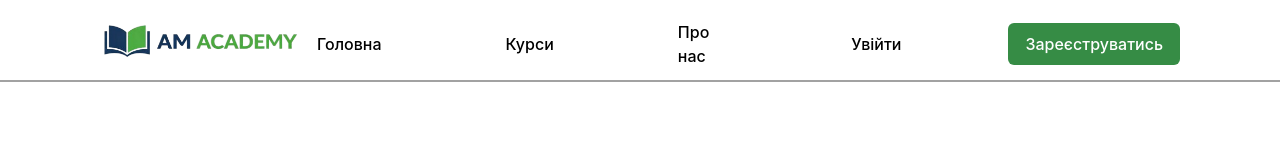
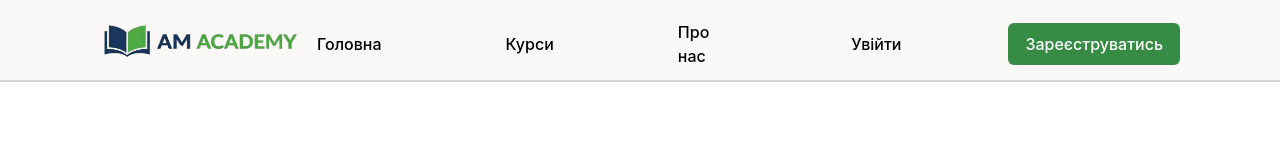
Before and after one commit to HECKONCHIK/AM-Academy, a website: page src/app/index.html in a window 1280 px wide. Drawn offline with nearby package versions, Linux system fonts and the light colour scheme; files that its build step writes are made by us from their sources.

Commit message:
button and border
щоб border був на всю довжину треба було додати в головний контеінер p-0
бо той робив padding 8px за замовчуванням
далбайоб якийсь хто його то просив

```diff
--- a/src/app/scss/_header.scss
+++ b/src/app/scss/_header.scss
@@ -1,9 +1,9 @@
 .main-header {
-    border-bottom: rgb(162, 162, 162) 2px solid;
+    border-bottom: rgb(215, 211, 211) 2px solid;
     font-family: 'Inter', -apple-system, BlinkMacSystemFont, "Segoe UI", Roboto, sans-serif;
     padding: 0 100px;
+    background-color: #fbf8f8;
 }
-
 .header-position {
     display: flex;
     justify-content: space-between;
```
Also changed, not shown: dist/css/style.min.css.
